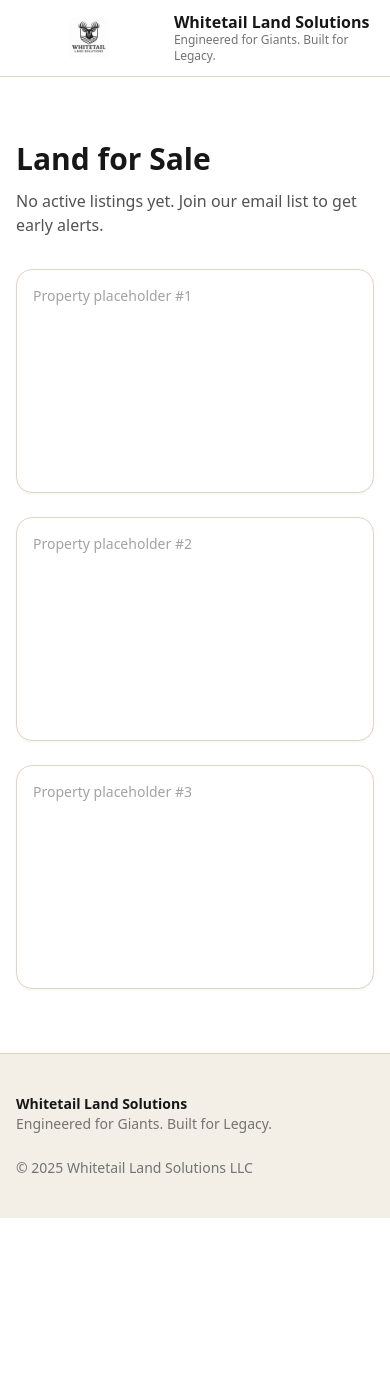
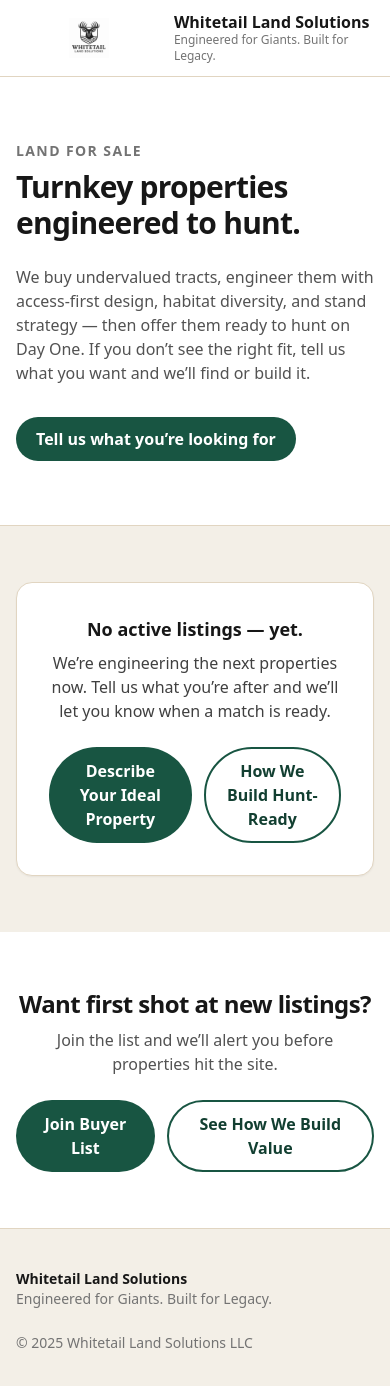
Before and after one commit to dlbarrett73/wls-site, a Next.js app: page /properties in a window 390 px wide. Shown: the top 1386 px of the page. Before the commit the page ends 1218 px from the top, so only its background shows below. Built offline with nearby package versions, Linux system fonts and the light colour scheme.

Commit message:
Update page.tsx

```diff
--- a/app/properties/page.tsx
+++ b/app/properties/page.tsx
@@ -1,16 +1,161 @@
+import Link from "next/link";
+import Image from "next/image";
 
-export default function Properties() {
+export const metadata = {
+  title: "Land for Sale — Whitetail Land Solutions",
+  description:
+    "Turnkey, whitetail-optimized properties engineered for mature bucks. Hunt Day One.",
+};
+
+type Property = {
+  id: string;
+  title: string;
+  acres: number;
+  county: string;
+  state: string;
+  price?: string;
+  image?: string;       // path in /public e.g. /props/elm-ridge.jpg
+  slug?: string;        // optional for detail pages later
+  highlights: string[]; // 3–6 bullets
+};
+
+/**
+ * TODO: Replace with real listings
+ * Drop photos into /public/props/ and point image fields to them.
+ */
+const PROPERTIES: Property[] = [
+  // Example (delete when ready):
+  // {
+  //   id: "elm-ridge",
+  //   title: "Elm Ridge 72",
+  //   acres: 72,
+  //   county: "Clarion",
+  //   state: "PA",
+  //   price: "$329,000",
+  //   image: "/props/elm-ridge.jpg",
+  //   slug: "/properties/elm-ridge-72",
+  //   highlights: [
+  //     "Access-first layout, undetectable entry/exit",
+  //     "Diverse edge + strategic food plot system",
+  //     "Ready-to-hunt stand locations & travel corridors",
+  //   ],
+  // },
+];
+
+export default function PropertiesPage() {
+  const hasProps = PROPERTIES.length > 0;
+
   return (
-    <main className="container py-16">
-      <h1 className="text-3xl font-bold">Land for Sale</h1>
-      <p className="mt-3 text-neutral-600">No active listings yet. Join our email list to get early alerts.</p>
-      <div className="grid md:grid-cols-3 gap-6 mt-8">
-        {[1,2,3].map(i => (
-          <div className="card p-4 h-56 bg-neutral-50" key={i}>
-            <div className="text-neutral-400 text-sm">Property placeholder #{i}</div>
-          </div>
-        ))}
-      </div>
+    <main>
+      {/* Hero */}
+      <section className="container py-16 md:py-24">
+        <p className="text-sm font-semibold tracking-widest text-neutral-500">LAND FOR SALE</p>
+        <h1 className="mt-2 text-3xl md:text-5xl font-extrabold tracking-tight">
+          Turnkey properties engineered to hunt.
+        </h1>
+        <p className="mt-6 max-w-3xl text-neutral-600">
+          We buy undervalued tracts, engineer them with access-first design, habitat diversity, and
+          stand strategy — then offer them ready to hunt on Day One. If you don’t see the right fit,
+          tell us what you want and we’ll find or build it.
+        </p>
+        <div className="mt-8">
+          <Link href="/contact" className="btn btn-primary">Tell us what you’re looking for</Link>
+        </div>
+      </section>
+
+      {/* Listings or Empty State */}
+      <section className="border-t border-wood-200 bg-wood-50">
+        <div className="container py-14">
+          {hasProps ? (
+            <>
+              <h2 className="text-2xl md:text-3xl font-bold tracking-tight">Available Properties</h2>
+              <div className="mt-8 grid md:grid-cols-2 lg:grid-cols-3 gap-6">
+                {PROPERTIES.map((p) => (
+                  <PropertyCard key={p.id} p={p} />
+                ))}
+              </div>
+            </>
+          ) : (
+            <EmptyState />
+          )}
+        </div>
+      </section>
+
+      {/* CTA */}
+      <section className="container py-14 text-center">
+        <h2 className="text-2xl md:text-3xl font-bold tracking-tight">Want first shot at new listings?</h2>
+        <p className="mt-2 text-neutral-600">Join the list and we’ll alert you before properties hit the site.</p>
+        <div className="mt-6 flex justify-center gap-3">
+          <Link href="/contact" className="btn btn-primary">Join Buyer List</Link>
+          <Link href="/services" className="btn btn-outline">See How We Build Value</Link>
+        </div>
+      </section>
     </main>
   );
 }
+
+/* --- Components --- */
+
+function PropertyCard({ p }: { p: Property }) {
+  return (
+    <article className="card overflow-hidden bg-white">
+      <div className="relative aspect-[4/3] bg-neutral-100">
+        {p.image ? (
+          <Image
+            src={p.image}
+            alt={`${p.title} — ${p.acres} acres in ${p.county} County, ${p.state}`}
+            fill
+            sizes="(min-width: 1024px) 33vw, (min-width: 768px) 50vw, 100vw"
+            className="object-cover"
+            priority={false}
+          />
+        ) : (
+          <div className="w-full h-full grid place-items-center text-xs text-neutral-400">
+            Add a photo at {`/public/props/<file>.jpg`}
+          </div>
+        )}
+      </div>
+
+      <div className="p-5">
+        <div className="flex items-center justify-between gap-3">
+          <h3 className="text-lg font-semibold">{p.title}</h3>
+          {p.price && <div className="text-brand-700 font-semibold">{p.price}</div>}
+        </div>
+        <div className="mt-1 text-sm text-neutral-600">
+          {p.acres} acres — {p.county} County, {p.state}
+        </div>
+
+        <ul className="mt-4 space-y-2 text-sm text-neutral-700">
+          {p.highlights.slice(0, 4).map((h) => (
+            <li key={h}>• {h}</li>
+          ))}
+        </ul>
+
+        <div className="mt-5 flex gap-3">
+          {p.slug ? (
+            <Link href={p.slug} className="btn btn-primary">View Details</Link>
+          ) : (
+            <Link href="/contact" className="btn btn-primary">Ask About This Property</Link>
+          )}
+          <Link href="/contact" className="btn btn-outline">Request a Walkthrough</Link>
+        </div>
+      </div>
+    </article>
+  );
+}
+
+function EmptyState() {
+  return (
+    <div className="card p-8 bg-white text-center">
+      <h3 className="text-lg font-semibold">No active listings — yet.</h3>
+      <p className="mt-2 text-neutral-700">
+        We’re engineering the next properties now. Tell us what you’re after and we’ll
+        let you know when a match is ready.
+      </p>
+      <div className="mt-6 flex justify-center gap-3">
+        <Link href="/contact" className="btn btn-primary">Describe Your Ideal Property</Link>
+        <Link href="/services" className="btn btn-outline">How We Build Hunt-Ready</Link>
+      </div>
+    </div>
+  );
+}
```
